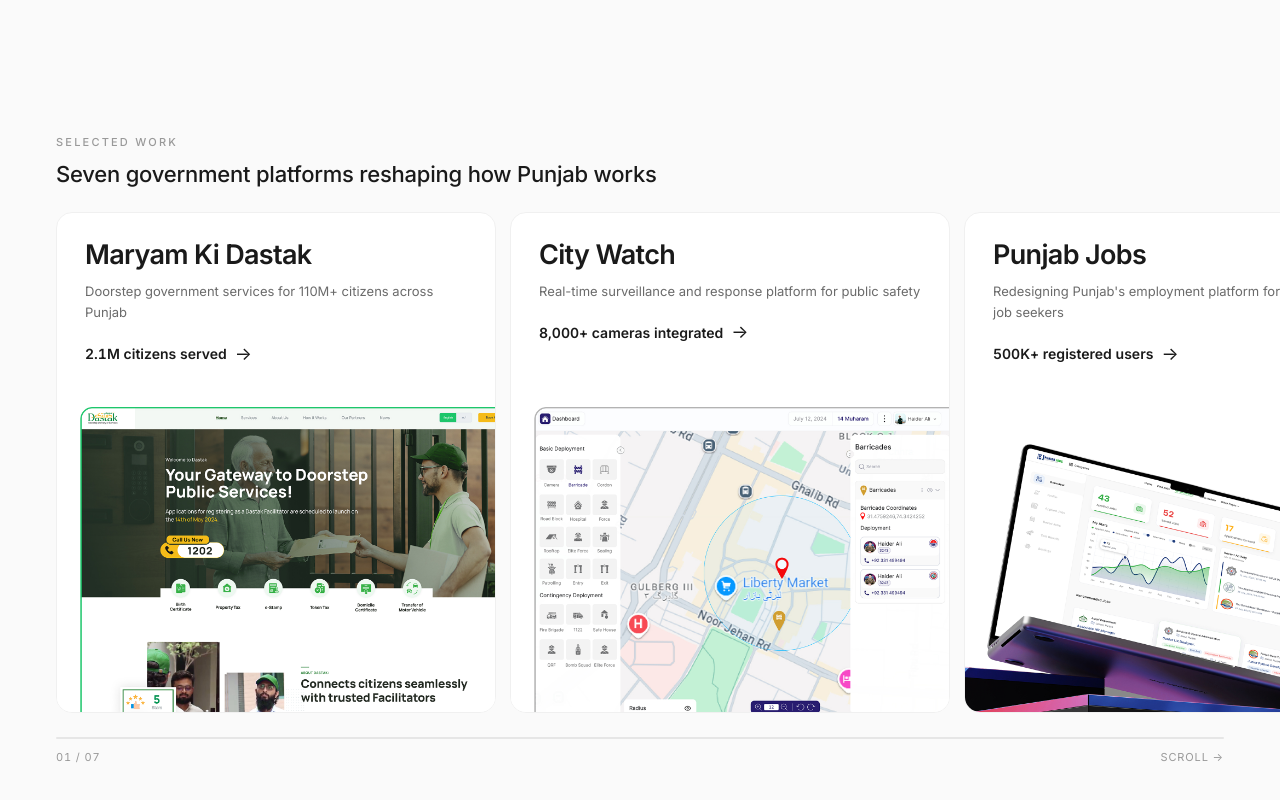
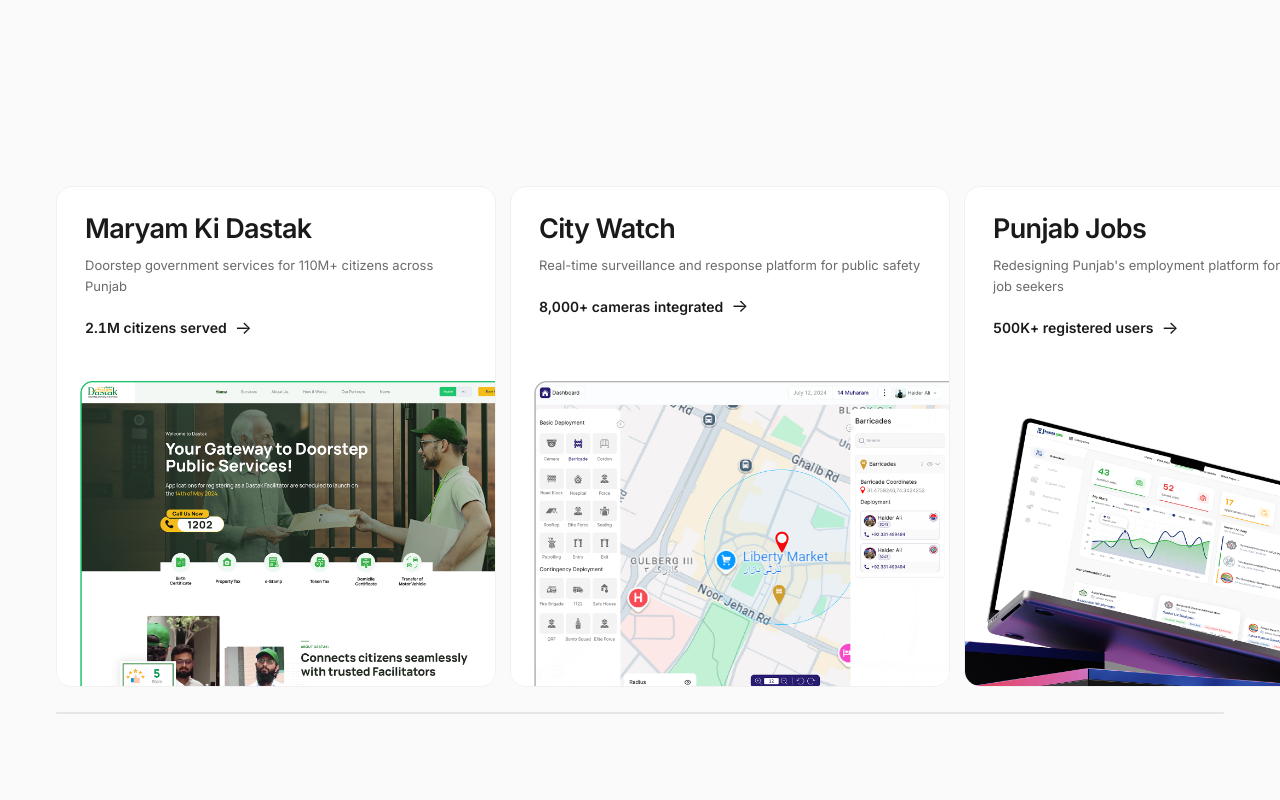
Before and after one commit to uxbyarsalan/portfolio_v2, a Next.js app: page /v2 in a window 1280 px wide. Shown: the part 686-1486 px from the top of the page. Built offline with nearby package versions, Linux system fonts and the light colour scheme.

Commit message:
changes in scroll

```diff
--- a/app/globals.css
+++ b/app/globals.css
@@ -147,27 +147,6 @@ body {
   overflow: hidden;
   background: var(--color-bg, #FAFAFA);
 }
-.hscroll-header {
-  padding: 0 56px 24px;
-  max-width: 100%;
-}
-.hscroll-eyebrow {
-  font-size: 11px;
-  font-weight: 500;
-  letter-spacing: 0.2em;
-  text-transform: uppercase;
-  color: var(--color-text-subtle);
-  margin: 0 0 10px;
-}
-.hscroll-subhead {
-  font-size: 22px;
-  font-weight: 500;
-  color: var(--color-text);
-  margin: 0;
-  letter-spacing: -0.01em;
-  max-width: 720px;
-  line-height: 1.25;
-}
 .hscroll-track-wrap {
   padding: 0 56px;
   overflow: hidden;
@@ -198,15 +177,3 @@ body {
   background: var(--color-text);
   width: 0%;
 }
-.hscroll-progress-meta {
-  display: flex;
-  justify-content: space-between;
-  margin-top: 10px;
-  font-size: 11px;
-  color: var(--color-text-subtle);
-  letter-spacing: 0.08em;
-  font-variant-numeric: tabular-nums;
-}
-.hscroll-progress-hint {
-  text-transform: uppercase;
-}
--- a/components/WorkHorizontalScroll.js
+++ b/components/WorkHorizontalScroll.js
@@ -27,7 +27,6 @@ export default function WorkHorizontalScroll({ projects }) {
   const stageRef = useRef(null);
   const trackRef = useRef(null);
   const fillRef = useRef(null);
-  const labelRef = useRef(null);
   const [enabled, setEnabled] = useState(false);
   const [stageHeight, setStageHeight] = useState(null);
 
@@ -81,11 +80,9 @@ export default function WorkHorizontalScroll({ projects }) {
     const stage = stageRef.current;
     const track = trackRef.current;
     const fill = fillRef.current;
-    const label = labelRef.current;
     if (!stage || !track) return;
 
     let raf = 0;
-    const total = projects.length;
 
     const update = () => {
       raf = 0;
@@ -107,11 +104,6 @@ export default function WorkHorizontalScroll({ projects }) {
       track.style.transform = `translate3d(${tx}px, 0, 0)`;
 
       if (fill) fill.style.width = `${progress * 100}%`;
-      if (label) {
-        const idx = Math.min(total, Math.max(1, Math.ceil(progress * total) || 1));
-        const pad = (n) => String(n).padStart(2, "0");
-        label.textContent = `${pad(idx)} / ${pad(total)}`;
-      }
     };
 
     const onScroll = () => {
@@ -157,13 +149,6 @@ export default function WorkHorizontalScroll({ projects }) {
       style={stageHeight ? { height: `${stageHeight}px` } : undefined}
     >
       <div className="hscroll-sticky">
-        <div className="hscroll-header">
-          <p className="hscroll-eyebrow">Selected work</p>
-          <p className="hscroll-subhead">
-            Seven government platforms reshaping how Punjab works
-          </p>
-        </div>
-
         <div className="hscroll-track-wrap">
           <div ref={trackRef} className="hscroll-track">
             {projects.map((p) => {
@@ -185,12 +170,6 @@ export default function WorkHorizontalScroll({ projects }) {
           <div className="hscroll-progress-bar">
             <div ref={fillRef} className="hscroll-progress-fill" />
           </div>
-          <div className="hscroll-progress-meta">
-            <span ref={labelRef}>
-              01 / {String(projects.length).padStart(2, "0")}
-            </span>
-            <span className="hscroll-progress-hint">scroll &rarr;</span>
-          </div>
         </div>
       </div>
     </section>
```
